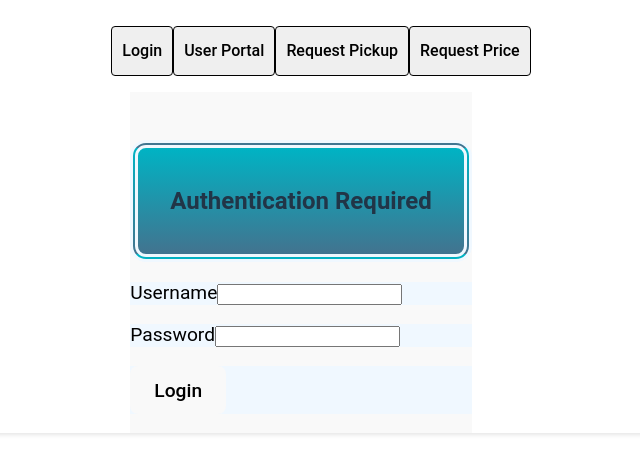
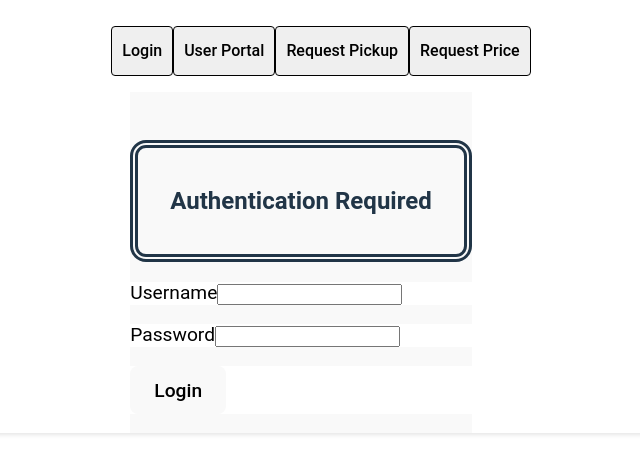
Before and after one commit to garrett-lieb/groupProject3, a React (Vite) app in the folder client/: page / in a window 1280 px wide. Shown: the top 474 px of the page, without its empty margins (339-979 px from the left). Built offline with nearby package versions, Linux system fonts and the light colour scheme.

Commit message:
Update p tag background color in index.css; remove unneeded gradient

```diff
--- a/client/src/index.css
+++ b/client/src/index.css
@@ -27,11 +27,9 @@ h1 {
   line-height: 1.1;
   padding: 1rem;
   font-size: 3em;
-  background-image:
-  linear-gradient(to right, rgb(0, 133, 145), rgb(0, 183, 200), rgb(0, 179, 176));
   border: 10px solid;
   border-radius: 5rem;
-  border-color: cadetblue;
+  border-color: #59b2dc;
   box-shadow: 25px 0px 15px 5px #7B8585;
   color: rgb(255, 255, 255);
 }
@@ -39,11 +37,10 @@ h1 {
 h2 {
   padding: 2rem;
   font-size: 1.5rem;
-  background-image: linear-gradient( rgb(0, 179, 196), rgb(66, 115, 143));
   border-style: double;
   border-width: 0.5rem;
   border-radius: 1rem;
-  border-color: aliceblue;
+
 }
 
 h3 {
@@ -59,14 +56,13 @@ h4 {
   border-radius: 1rem;
   border-color: #1290cb;
   color: black;
-  background-color: aliceblue;
 }
 
 p {
+  background-color: #ffffff;
   font-size: 1.2rem;
   line-height: 1.1;
   color: black;
-  background-color: aliceblue;
 }
 
 button {
```
